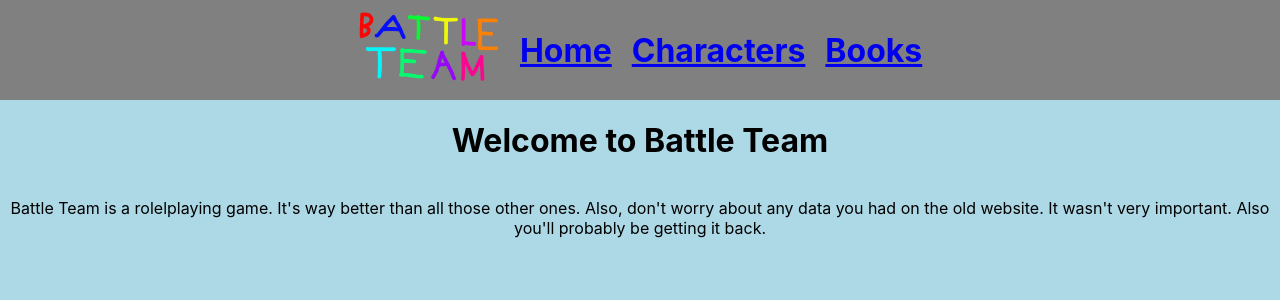
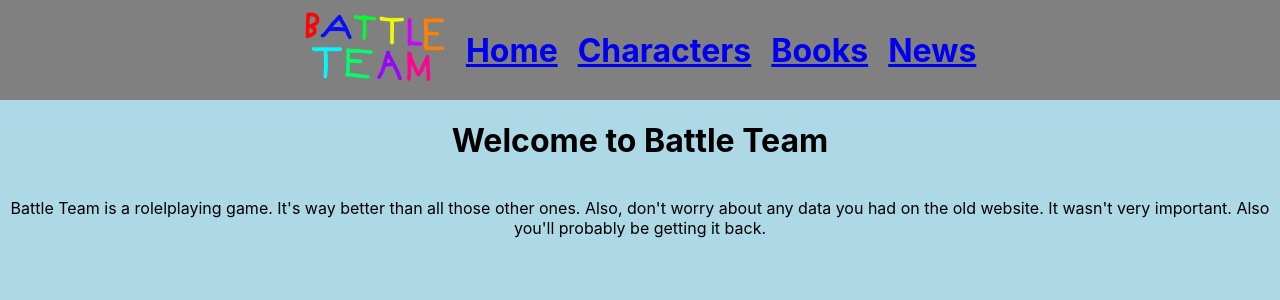
Before and after one commit to SoopCo/soopco.github.io, a React (Create React App) app: page / in a window 1280 px wide. Shown: the top 300 px of the page. Built offline with nearby package versions, Linux system fonts and the light colour scheme.

Commit message:
added "news"

```diff
--- a/src/components/Navbar.jsx
+++ b/src/components/Navbar.jsx
@@ -22,6 +22,7 @@ const Navbar = () => {
             <NavbarElement to="/">Home</NavbarElement>
             <NavbarElement to="characters">Characters</NavbarElement>
             <NavbarElement to="books">Books</NavbarElement>
+            <NavbarElement to="news">News</NavbarElement>
         </div>
     );
 };
```
